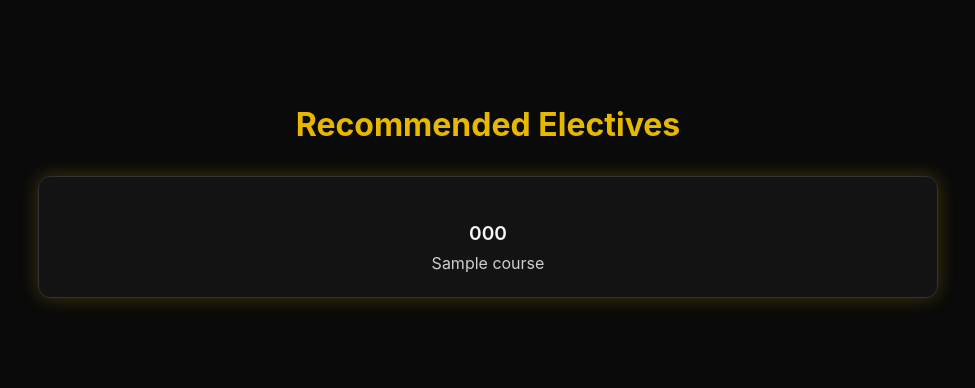
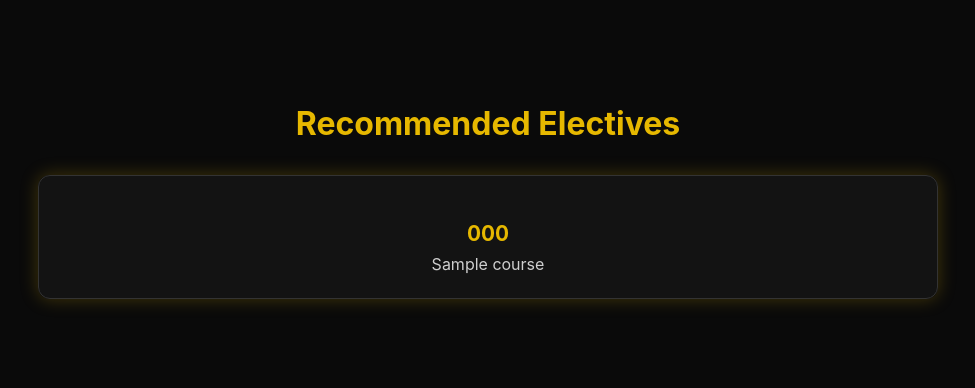
Before and after one commit to Harin211/UNSW-AI-resume-checker, a FastAPI app: template templates/results.html in a window 1280 px wide. Shown: the part 306-694 px from the top of the page, without its empty margins (152-1127 px from the left). Run offline with FastAPI, Linux system fonts and the light colour scheme; the template is opened without the code that fills it: most values are stand-ins (such as "Sample title", 1, 10 or a date in 2020).

Commit message:
New Edits

```diff
--- a/templates/results.html
+++ b/templates/results.html
@@ -73,9 +73,9 @@
       box-shadow: 0 0 30px rgba(230,184,0,0.6);
     }
     .elective-card h3 {
-      font-size: 1.2rem;
-      font-weight: 600;
-      color: var(--white);
+      font-size: 1.3rem;
+      font-weight: 700;
+      color: var(--unsw-yellow);
       margin-bottom: 0.5rem;
     }
     .elective-card p {
```
